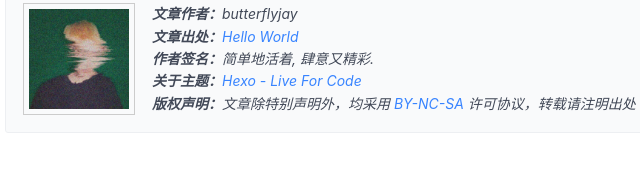
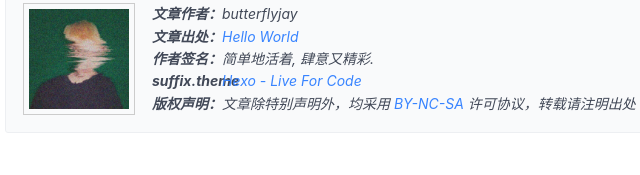
Before and after one commit to butterflyjay/butterflyjay.github.io, a plain HTML site: page 2018/09/23/hello-world/index.html in a window 1280 px wide. Shown: the part 1196-1371 px from the top of the page, 187-827 px from the left. Drawn offline with Linux system fonts and the light colour scheme; no server answers; a web font is replaced by a local one.

Commit message:
Site updated: 2024-01-17 13:30:26

```diff
--- a/2018/09/23/hello-world/index.html
+++ b/2018/09/23/hello-world/index.html
@@ -99,7 +99,7 @@
         <br>
         <span class="suffix-box-title">作者签名：</span>简单地活着, 肆意又精彩.
         <br>
-        <span class="suffix-box-title">关于主题：</span><a href="https://github.com/first19326/Hexo-LiveForCode" target="_blank">Hexo - Live For Code</a>
+        <span class="suffix-box-title">suffix.theme</span><a href="https://github.com/first19326/Hexo-LiveForCode" target="_blank">Hexo - Live For Code</a>
         <br>
         <span class="suffix-box-title">版权声明：</span>文章除特别声明外，均采用 <a href="https://creativecommons.org/licenses/by-nc-nd/4.0/" title="BY-NC-SA" target="_blank">BY-NC-SA</a> 许可协议，转载请注明出处
         <br>
```
